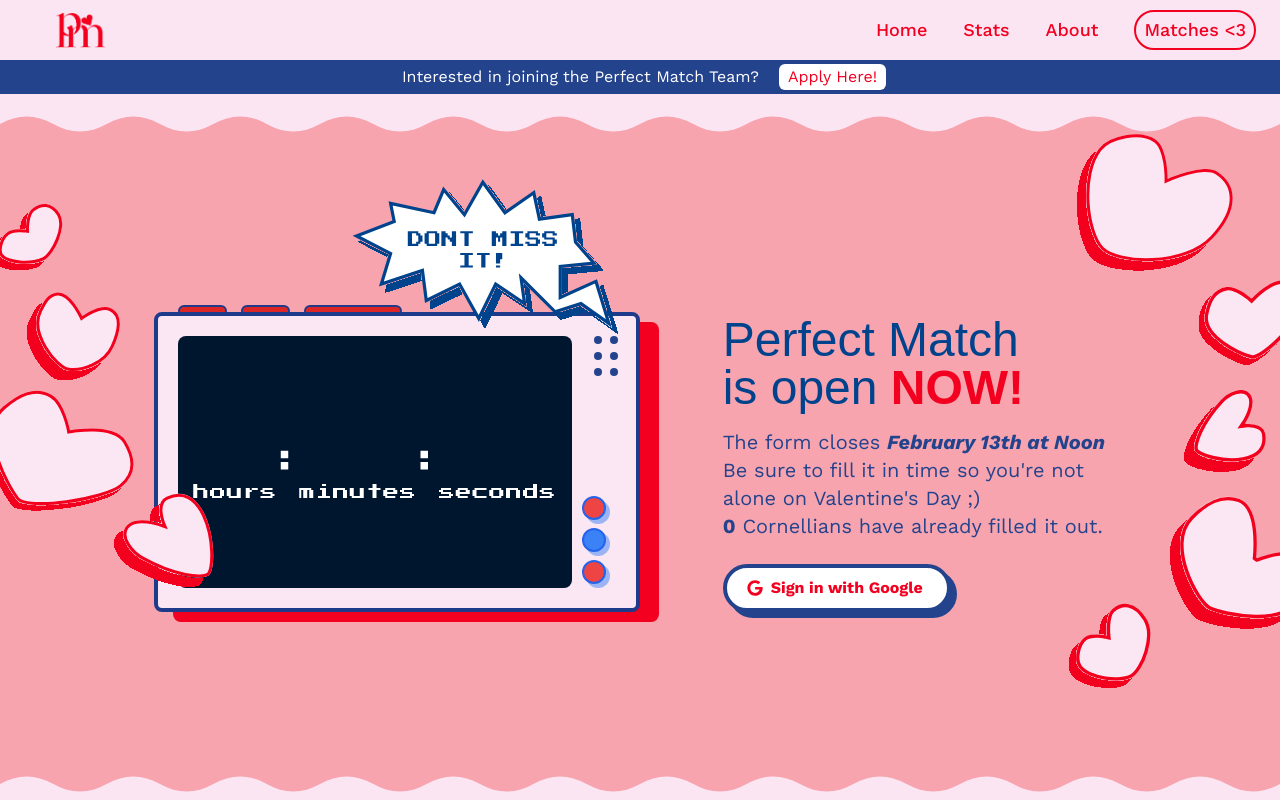
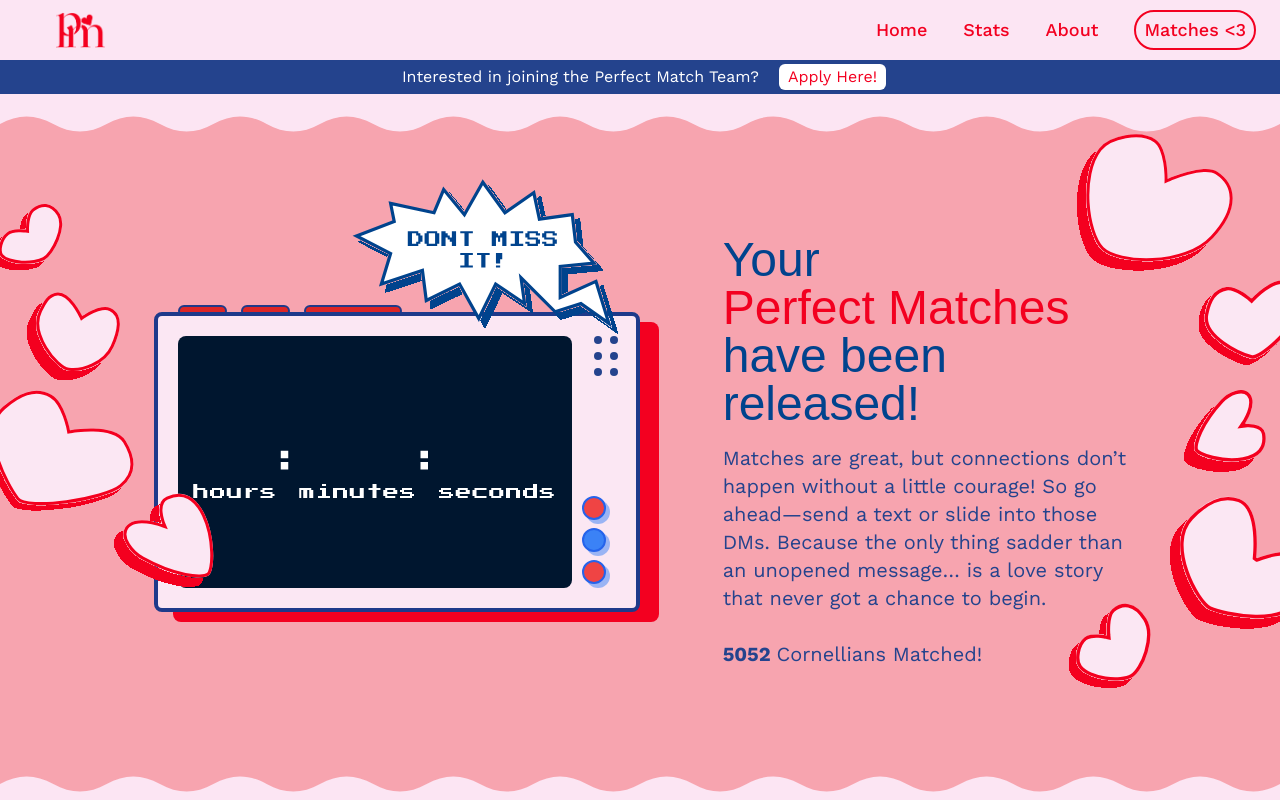
Before and after one commit to wyatt/perfect-match-web, a Next.js app: page / in a window 1280 px wide. Shown: the top 800 px of the page. Built offline with nearby package versions, Linux system fonts and the light colour scheme; no server answers; the database is empty; a web font is replaced by a local one.

Commit message:
Match Release Text on Home Page

```diff
--- a/pages/index.tsx
+++ b/pages/index.tsx
@@ -86,29 +86,29 @@ const Home: NextPage = (props: any) => {
                             <div className="mx-2 max-w-xl text-center lg:text-left sm:mx-auto lg:ml-[17%] mt-8 sm:mt-0 opacity-100">
                                 <div className="">
                                     <h1 className="text-4xl text-[#00438D] font-family-dela sm:text-3xl lg:text-5xl font-dela-gothic sm:mt-5">
-                                        Perfect Match
-                                        <br />
-                                        is open <strong className='text-pmred-500'> NOW! </strong>
+                                        Your <div className='text-pmred-500'> Perfect Matches </div> have been released!
                                     </h1>
                                 </div>
                                 <div className='font-work-sans'>
                                     <p className="text-lg text-pmblue-500 mt-4 lg:max-w-lg lg:text-left text-center lg:text-xl sm:leading-relaxed">
-                                        The form closes <strong className="italic"> February 13th at Noon </strong>
+                                        Matches are great, but connections don’t happen without a little courage! So go ahead—send a text or slide into those DMs.
+                                        Because the only thing sadder than an unopened message… is a love story that never got a chance to begin.
                                         <br />
-                                        Be sure to fill it in time so you&apos;re not alone on Valentine&apos;s Day ;&#41;
                                         <br />
-                                        <strong> {currentCount}</strong> Cornellians have already filled it out.
+                                        <strong> 5052 </strong> Cornellians Matched!
+                                        <br />
 
                                     </p>
-                                    {!props.user ? (
+                                    {/* {!props.user ? (
                                         <GoogleAuth login={!props.user} />
                                     ) : (
                                         <Link href="/profile">
                                             <Button bold={true} >
-                                                fill out Perfect Match
+                                                see my matches!
                                             </Button>
-                                        </Link>
-                                    )}
+                                        </Link> */}
+                                    { }
+                                    <br></br>
                                 </div>
                             </div>
 
@@ -164,7 +164,7 @@ const Home: NextPage = (props: any) => {
                         <Image src="/bear.svg" alt="bear" height={396} width={504} loading='lazy' draggable='false' />
                     </div>
                 </section >
-            </div>
+            </div >
             <div className="bg-pmpink-500">
                 <div className="left-0 w-full relative h-[60px]">
                     <svg className="absolute top-1 w-full h-[60px] z-100 md:hidden" // Adjust height as needed
```
